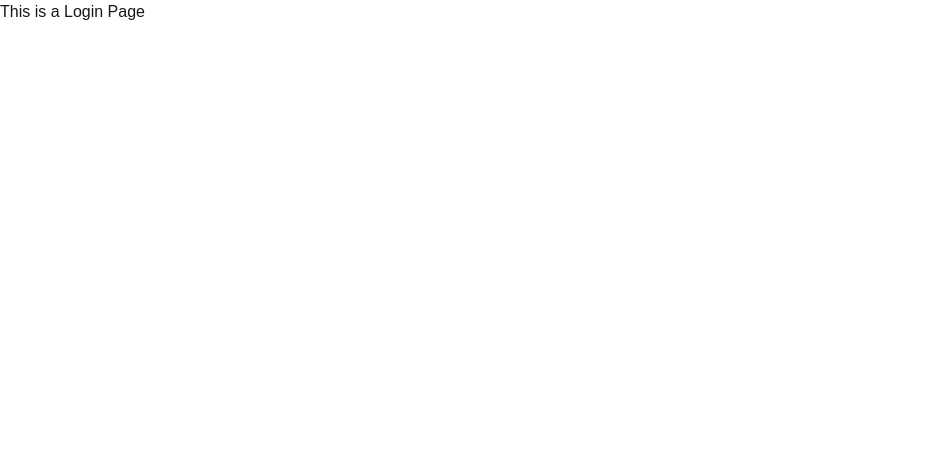
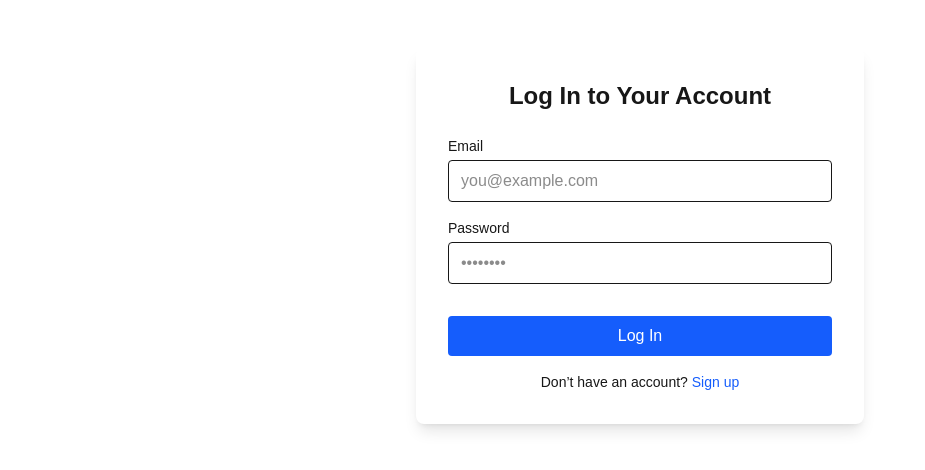
Before and after one commit to Naish031/simple-shop, a Next.js app: page /login in a window 1280 px wide. Shown: the top 470 px of the page, without its empty margins (0-925 px from the left). Built offline with nearby package versions, Linux system fonts and the light colour scheme.

Commit message:
feat: add signup and login page

```diff
--- a/src/app/login/page.tsx
+++ b/src/app/login/page.tsx
@@ -1,7 +1,75 @@
+"use client";
+
 import React from "react";
+import Link from "next/link";
 
 const LoginPage = () => {
-  return <div>This is a Login Page</div>;
+  const [formData, setFormData] = React.useState({
+    email: "",
+    password: "",
+  });
+  const [error, setError] = React.useState<string | null>(null);
+
+  const handleChange = (e: React.ChangeEvent<HTMLInputElement>) => {
+    const { name, value } = e.target;
+    setFormData((prev) => ({ ...prev, [name]: value }));
+    if (error) setError(null);
+  };
+
+  const handleSubmit = (e: React.FormEvent) => {
+    e.preventDefault();
+    // TODO: implement login logic (API call, validation, etc.)
+    if (!formData.email || !formData.password) {
+      setError("Please fill in both fields");
+      return;
+    }
+    console.log("Logging in", formData);
+  };
+
+  return (
+    <div className="max-w-md mx-auto mt-12 p-8 bg-white shadow-lg rounded-lg">
+      <h2 className="text-2xl font-bold text-center mb-6">Log In to Your Account</h2>
+      {error && <p className="text-red-600 text-sm mb-4">{error}</p>}
+      <form onSubmit={handleSubmit} className="space-y-4">
+        <div>
+          <label className="block text-sm font-medium mb-1">Email</label>
+          <input
+            type="email"
+            name="email"
+            value={formData.email}
+            onChange={handleChange}
+            required
+            className="w-full px-3 py-2 border rounded"
+            placeholder="you@example.com"
+          />
+        </div>
+        <div>
+          <label className="block text-sm font-medium mb-1">Password</label>
+          <input
+            type="password"
+            name="password"
+            value={formData.password}
+            onChange={handleChange}
+            required
+            className="w-full px-3 py-2 border rounded"
+            placeholder="••••••••"
+          />
+        </div>
+        <button
+          type="submit"
+          className="w-full py-2 mt-4 bg-blue-600 text-white rounded hover:bg-blue-700 transition"
+        >
+          Log In
+        </button>
+      </form>
+      <p className="mt-4 text-center text-sm">
+        Don’t have an account?{" "}
+        <Link href="/signup" className="text-blue-600 hover:underline">
+          Sign up
+        </Link>
+      </p>
+    </div>
+  );
 };
 
 export default LoginPage;
```
